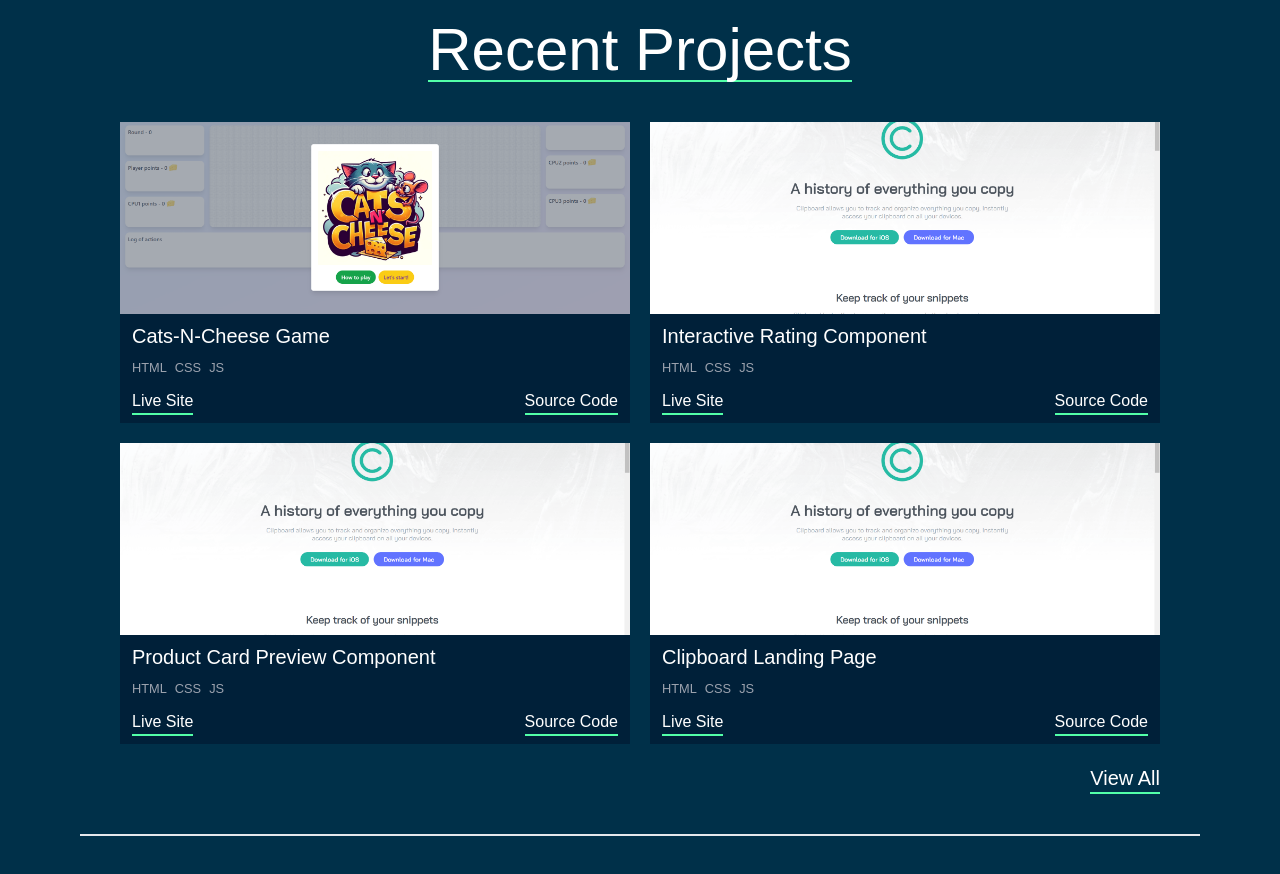
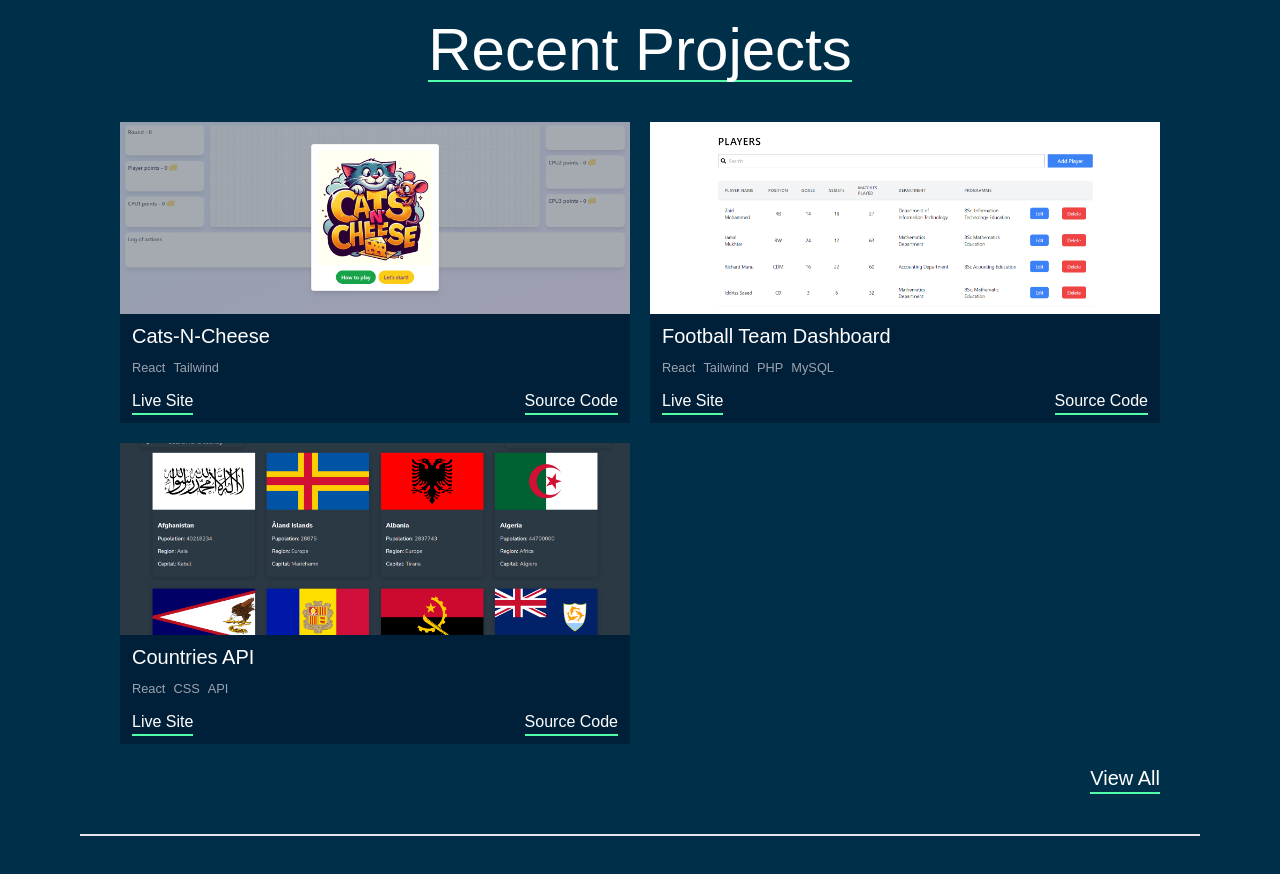
Before and after one commit to iamzaidmohammed/personal-portfolio, a React (Vite) app: page / in a window 1280 px wide. Shown: the part 1180-2054 px from the top of the page. Built offline with nearby package versions, Linux system fonts and the light colour scheme; a web font is replaced by a local one.

Commit message:
Added projectInfo to recent projects section

```diff
--- a/src/components/Projects.jsx
+++ b/src/components/Projects.jsx
@@ -1,11 +1,10 @@
 import { NavLink } from "react-router-dom";
-import CatsNCheese from "../assets/projects/cats-n-cheese.png";
-import Project2 from "../assets/clipboard-landing-page.png";
-import Project3 from "../assets/clipboard-landing-page.png";
-import Project4 from "../assets/clipboard-landing-page.png";
+import projectsInfo from "../data/ProjectsInfo";
 import ProjectCard from "./ProjectCard.jsx";
 
 const Projects = () => {
+  const projects = projectsInfo.slice(0, 4);
+
   return (
     <section className="py-10 w-full border-b-2" id="projects">
       <div className=" px-10">
@@ -13,42 +12,17 @@ const Projects = () => {
           Recent Projects
         </h2>
         <div className="w-full flex flex-col items-center gap-y-5 md:grid md:grid-cols-2 md:gap-x-5 ">
-          <ProjectCard
-            image={CatsNCheese}
-            projectName="Cats-N-Cheese Game"
-            liveUrl={"https://cats-n-cheese.vercel.app/"}
-            githubUrl={"https://github.com/sylfort/cats-n-cheese"}
-            stack={["HTML", "CSS", "JS"]}
-            data-aos="fade-right"
-          />
-          <ProjectCard
-            image={Project2}
-            projectName="Interactive Rating Component"
-            liveUrl={"http://advice-generator-lake.vercel.app/"}
-            githubUrl={"https://github.com/iamzaidmohammed/advice-generator"}
-            stack={["HTML", "CSS", "JS"]}
-            data-aos="fade-left"
-          />
-          <ProjectCard
-            image={Project3}
-            projectName="Product Card Preview Component"
-            liveUrl={"http://product-card-preview-component.vercel.app/"}
-            githubUrl={
-              "https://github.com/iamzaidmohammed/product-card-preview-component"
-            }
-            stack={["HTML", "CSS", "JS"]}
-            data-aos="fade-right"
-          />
-          <ProjectCard
-            image={Project4}
-            projectName="Clipboard Landing Page"
-            liveUrl={"http://clipboard-landing-page-alpha-six.vercel.app/"}
-            githubUrl={
-              "https://github.com/iamzaidmohammed/clipboard-landing-page"
-            }
-            stack={["HTML", "CSS", "JS"]}
-            data-aos="fade-left"
-          />
+          {projects.map((project, index) => (
+            <ProjectCard
+              key={index}
+              image={project.image}
+              projectName={project.name}
+              liveUrl={project.liveUrl}
+              githubUrl={project.githubUrl}
+              stack={project.stack}
+              data-aos={index % 2 === 0 ? "fade-right" : "fade-left"}
+            />
+          ))}
         </div>
 
         <NavLink
```
